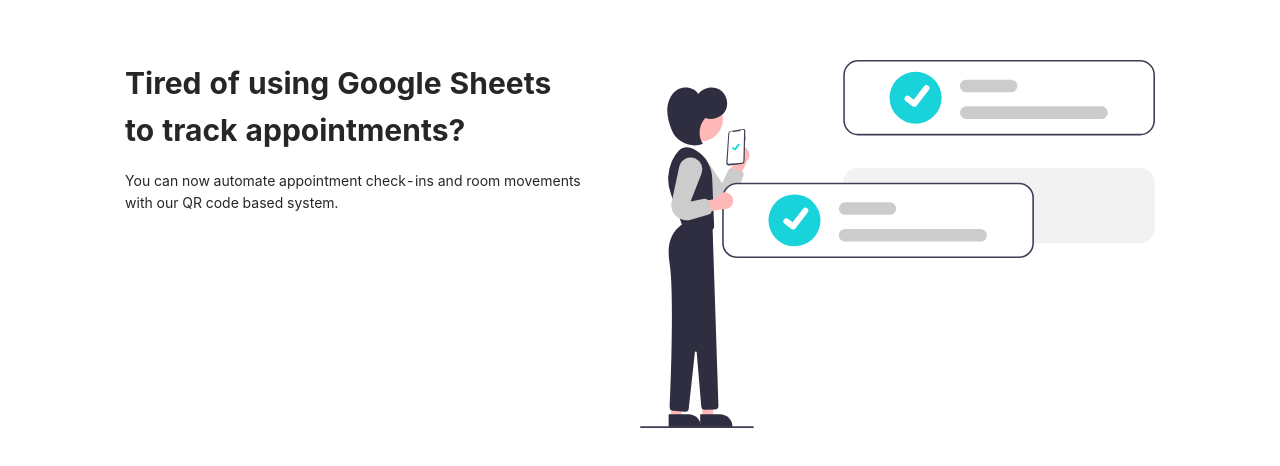
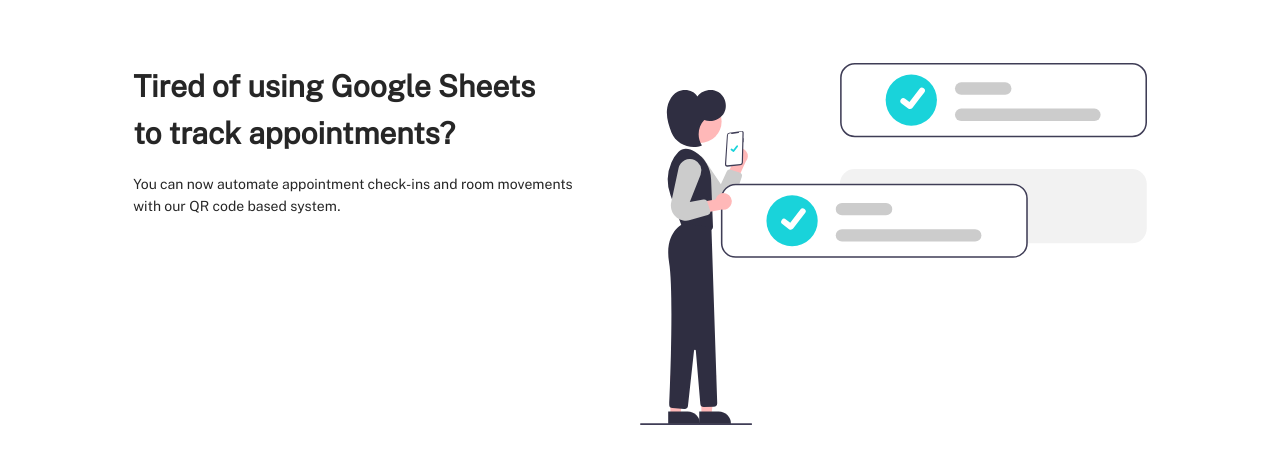
Before and after one commit to HACC2020/GameTheSystem, a Next.js app in the folder ui/: page / in a window 1280 px wide. Shown: the part 156-622 px from the top of the page. Built offline with nearby package versions, Linux system fonts and the light colour scheme.

Commit message:
feat: change font

```diff
--- a/ui/styles/globals.css
+++ b/ui/styles/globals.css
@@ -1,10 +1,11 @@
 @import '~antd/dist/antd.css';
+@import url('https://fonts.googleapis.com/css2?family=Public+Sans&display=swap');
 
 html,
 body {
   padding: 0;
   margin: 0;
-  font-family: -apple-system, BlinkMacSystemFont, Segoe UI, Roboto, Oxygen,
+  font-family: 'Public Sans', -apple-system, BlinkMacSystemFont, Segoe UI, Roboto, Oxygen,
     Ubuntu, Cantarell, Fira Sans, Droid Sans, Helvetica Neue, sans-serif;
 }
 
@@ -16,3 +17,15 @@
 * {
   box-sizing: border-box;
 }
+
+.bg-color {
+  background-color: #373a40;
+}
+
+.body-color {
+  background-color: #eeeeee;
+}
+
+.accent-color {
+  color: #19d3da;
+}
```
